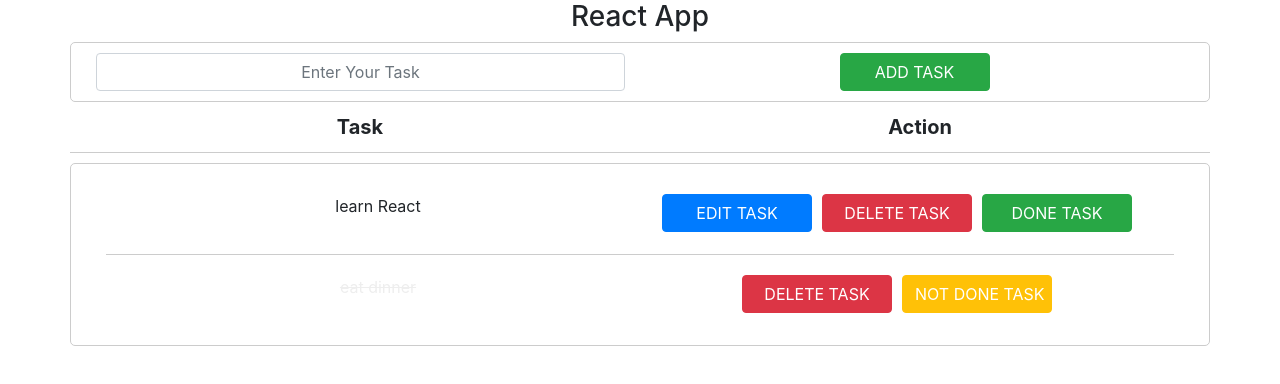
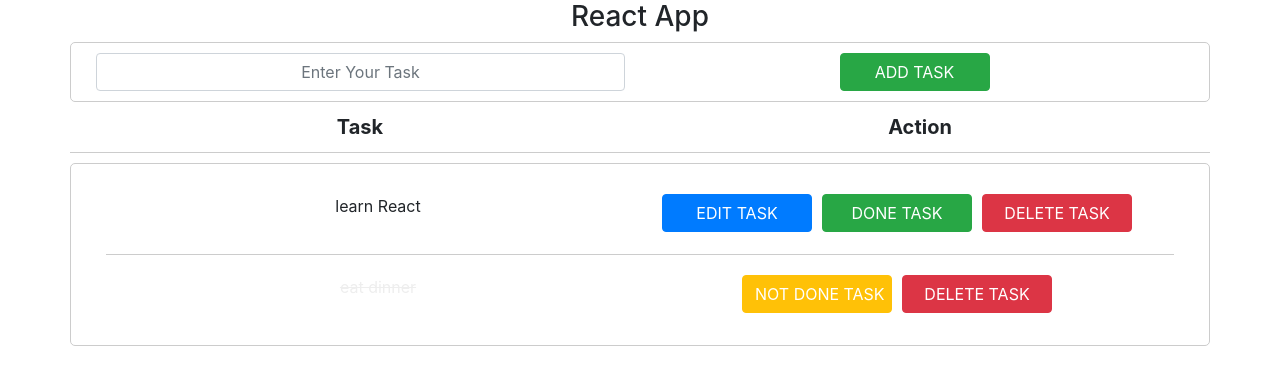
Before and after one commit to grygorash/react-Todo, a React (Create React App) app: page / in a window 1280 px wide. Shown: the top 384 px of the page. Built offline with nearby package versions, Linux system fonts and the light colour scheme.

Commit message:
add new functional

```diff
--- a/src/components/App.js
+++ b/src/components/App.js
@@ -22,10 +22,12 @@
     super(props);
     this.state = {
       todos,
-      nextKey: 2
+      nextKey: 2,
+      isComplete: false
     };
     this.createTask = this.createTask.bind(this);
     this.deleteTask = this.deleteTask.bind(this);
+    this.doneTask = this.doneTask.bind(this);
   }
 
   createTask(task) {
@@ -34,7 +36,7 @@
       nextKey: ++nKey
     });
 
-    let newTodos = [
+    let newTodosCreate = [
       ...this.state.todos,
       {
         id: this.state.nextKey,
@@ -43,16 +45,33 @@
       }
     ];
     this.setState({
-      todos: newTodos
+      todos: newTodosCreate
     });
   }
 
   deleteTask(id) {
-    let newTodos = this.state.todos.filter((item) => {
-      return item.id !== id;
+    let newTodosDelete = this.state.todos.filter((task) => {
+      return task.id !== id;
     });
     this.setState({
-      todos: newTodos
+      todos: newTodosDelete
+    });
+  }
+
+  doneTask(id) {
+    let newTodosDone = this.state.todos.map((task) => {
+      if (id !== task.id) {
+        return task;
+      } else {
+        return {
+          id: task.id,
+          task: task.task,
+          isComplete: !task.isComplete
+        };
+      }
+    });
+    this.setState({
+      todos: newTodosDone
     });
   }
 
@@ -61,7 +80,7 @@
       <div>
         <h3>React App</h3>
         <TodoCreate createTask={this.createTask} />
-        <TodoList todos={this.state.todos} deleteTask={this.deleteTask} />
+        <TodoList todos={this.state.todos} deleteTask={this.deleteTask} doneTask={this.doneTask} />
       </div>
     );
   }
--- a/src/components/TodoList/TodoList.jsx
+++ b/src/components/TodoList/TodoList.jsx
@@ -14,7 +14,10 @@
     return (
       <Container>
         <TodoListHeader />
-        <TodoListBody todos={this.props.todos} deleteTask={this.props.deleteTask} />
+        <TodoListBody todos={this.props.todos}
+                      deleteTask={this.props.deleteTask}
+                      doneTask={this.props.doneTask}
+        />
       </Container>
     );
   }
--- a/src/components/TodoList/TodoListBody/TodoListBody.jsx
+++ b/src/components/TodoList/TodoListBody/TodoListBody.jsx
@@ -19,6 +19,7 @@
                                         {...todo}
                                         todos={this.props.todos}
                                         deleteTask={this.props.deleteTask}
+                                        doneTask={this.props.doneTask}
         />
       )
     );
--- a/src/components/TodoList/TodoListBody/TodoListItem/TodoListItem.css
+++ b/src/components/TodoList/TodoListBody/TodoListItem/TodoListItem.css
@@ -11,3 +11,10 @@
 button{
   margin-right: 10px;
 }
+
+.task-list-error p{
+  margin-top: 0.5em;
+  padding: 5px;
+  background-color: #DC3545;
+  color: #fff;
+}
--- a/src/components/TodoList/TodoListBody/TodoListItem/TodoListItem.jsx
+++ b/src/components/TodoList/TodoListBody/TodoListItem/TodoListItem.jsx
@@ -8,7 +8,8 @@
     this.state = {
       isComplete: this.props.isComplete,
       task: this.props.task,
-      prevTask: ""
+      prevTask: "",
+      taskError: false
     };
     this.onEditClick = this.onEditClick.bind(this);
     this.onCancelClick = this.onCancelClick.bind(this);
@@ -39,10 +40,17 @@
   }
 
   handleDelete() {
-    this.props.deleteTask(this.props.id);
+    if (this.state.isComplete === false) {
+      this.setState({
+        taskError: true
+      });
+    } else {
+      this.props.deleteTask(this.props.id);
+    }
   }
 
   onDoneClick() {
+    this.props.doneTask(this.props.id);
     this.setState({
       isComplete: !this.state.isComplete
     });
@@ -74,13 +82,14 @@
                 style={this.state.isComplete ? {display: "none"} : {display: "inline-block"}}
         > Edit Task
         </Button>
-        <Button color="danger"
-                onClick={this.handleDelete}
-        > Delete Task
-        </Button>
         <Button color={this.state.isComplete ? "warning" : "success"}
                 onClick={this.onDoneClick}
         > {this.state.isComplete ? "Not Done Task" : "Done Task"}
+        </Button>
+        <Button color="danger"
+                onClick={this.handleDelete}
+                style={this.state.taskError ? {display: "none"} : {display: "inline-block"}}
+        > Delete Task
         </Button>
       </div>
     );
@@ -98,6 +107,22 @@
         <Col md="6">
           {this.renderActionSection()}
         </Col>
+        <Col md="12"
+             className="task-list-error"
+             style={this.state.taskError ? {display: "inline-block"} : {display: "none"}}
+        >
+          <p>This Task Hasn't Complete Yet... Are You Sure Want To Delete It?</p>
+          <Button color="warning"
+                  onClick={() => {
+                    this.props.deleteTask(this.props.id);
+                  }}
+          >Yes</Button>
+          <Button color="success"
+                  onClick={() => {
+                    this.setState({taskError: false});
+                  }}
+          >No</Button>
+        </Col>
       </Row>
     );
   }
```
